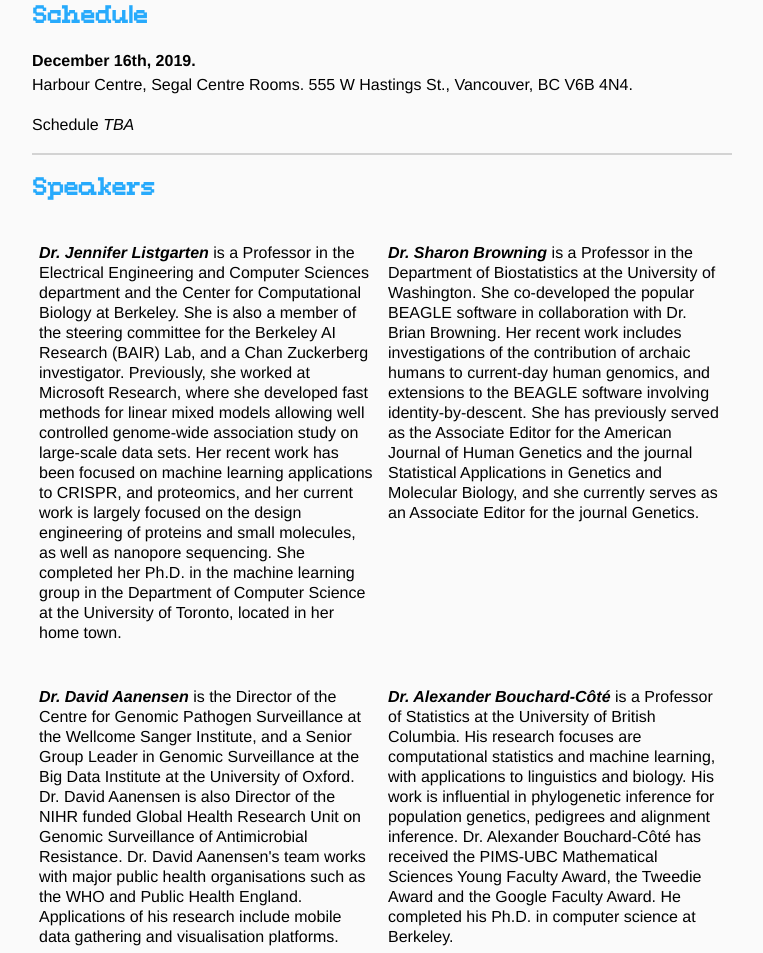
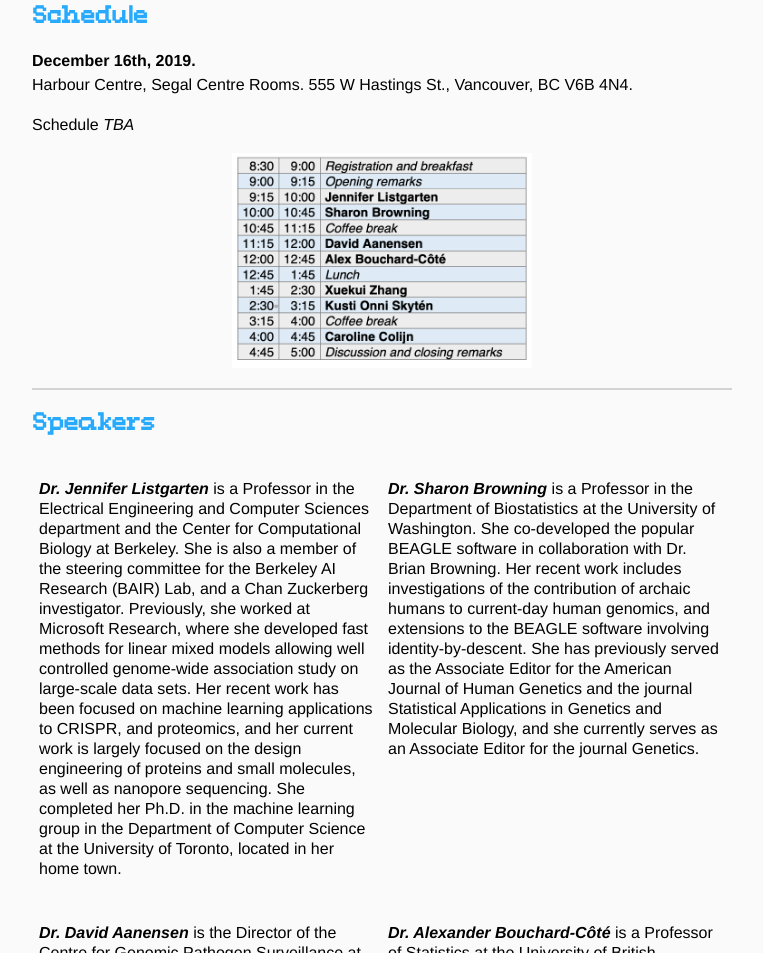
Before and after one commit to vanml/vanml.github.io, a plain HTML site: page index.html in a window 1280 px wide. Shown: the part 1006-1959 px from the top of the page, without its empty margins (63-826 px from the left). Drawn offline with Linux system fonts and the light colour scheme.

Commit message:
Update index.html

```diff
--- a/index.html
+++ b/index.html
@@ -116,6 +116,9 @@ Recent advances in machine learning have the potential to revolutionize genomics
         <p>
           Schedule <i>TBA</i>
         </p>
+      <center>
+        <img src="schedule.png" width="300">
+        </center>
         <!--table>
           <tr>
             <td align=right>8:00am</td> <td align=right>9:00am</td> <td><i>Registration and breakfast</i></td>
```
